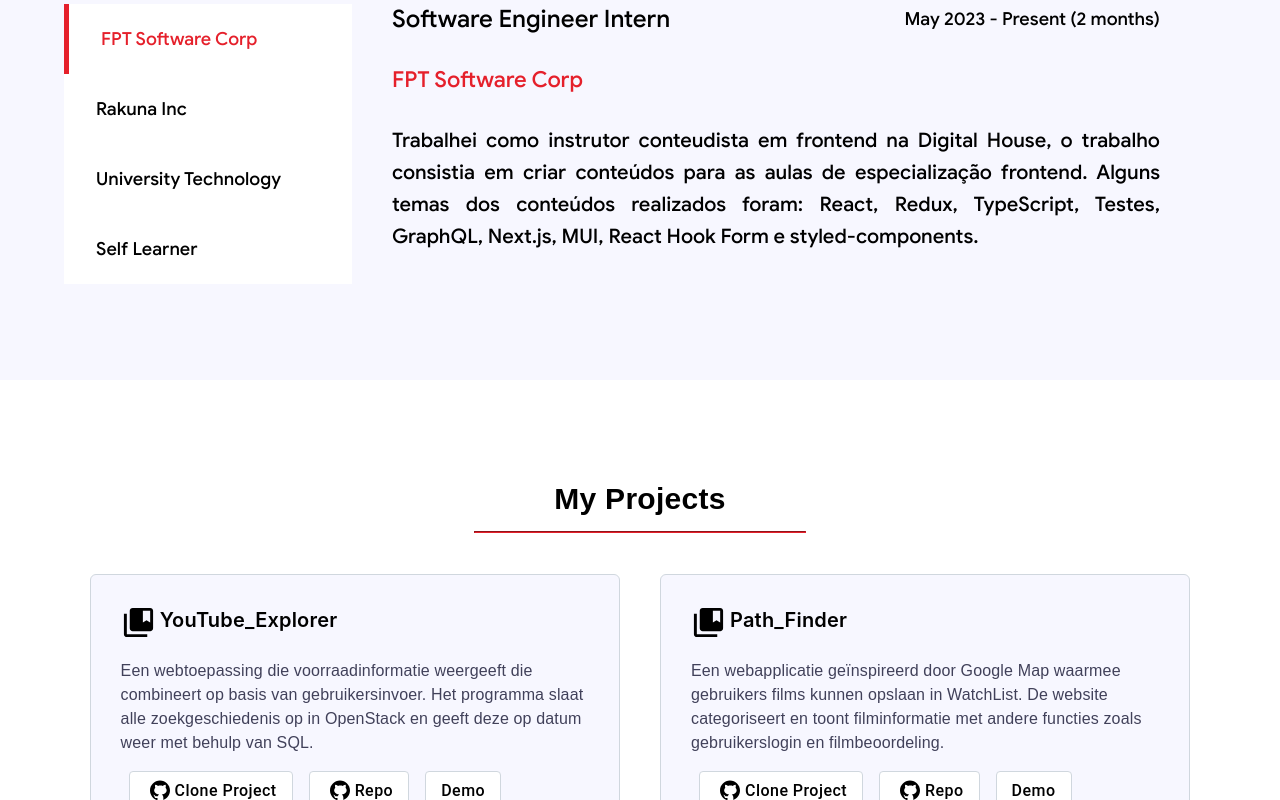
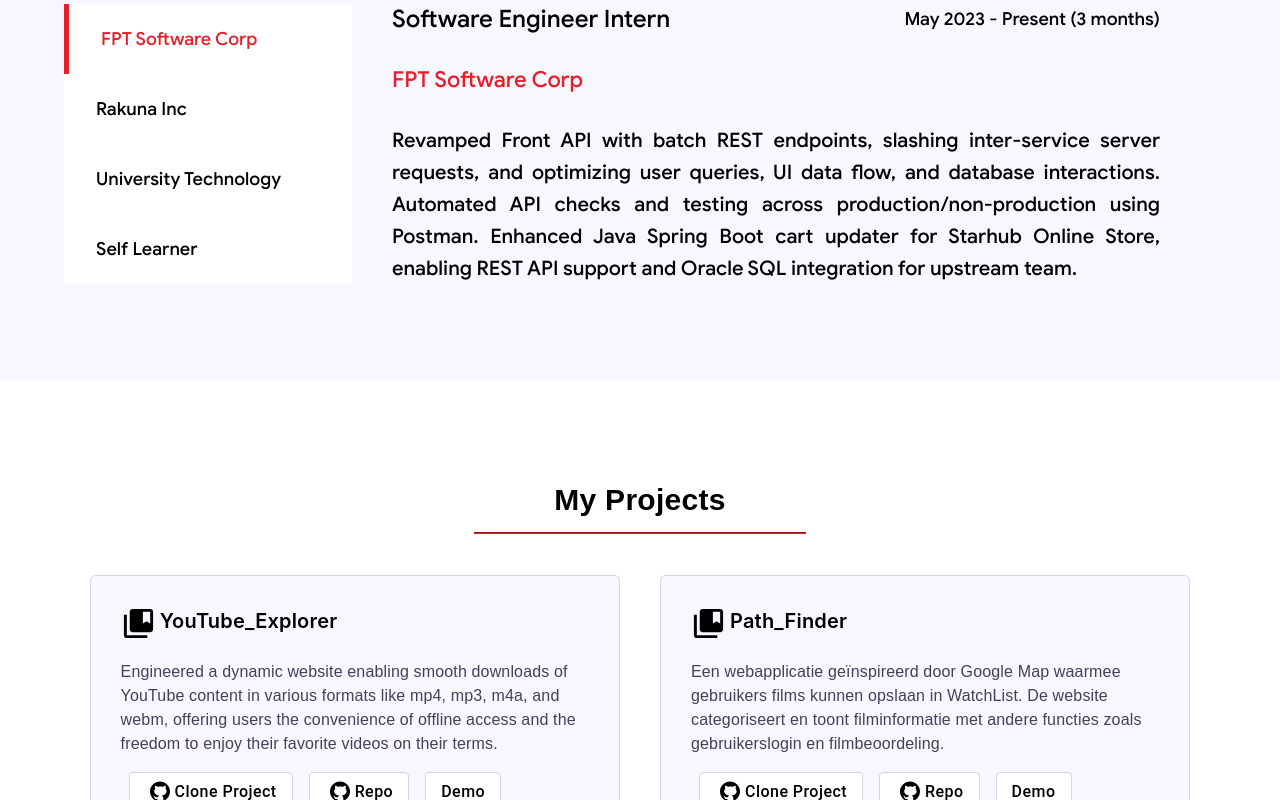
Before and after one commit to AndrewDev1720/portfolio-andrwetran, a React (Create React App) app: page / in a window 1280 px wide. Shown: the part 1780-2580 px from the top of the page. Built offline with nearby package versions, Linux system fonts and the light colour scheme.

Commit message:
adding description

```diff
--- a/src/Component/Experience/TwoColumnComponent.js
+++ b/src/Component/Experience/TwoColumnComponent.js
@@ -6,10 +6,22 @@
   const fontColor = useContext(FontColorContext);
   const reverseFontColor = fontColor === 'white' ? 'black' : 'white'
   const experienceData = [
-    { name: 'FPT Software Corp', title: 'Software Engineer Intern', duration: 'May 2023 - Present (2 months)', description: 'Trabalhei como instrutor conteudista em frontend na Digital House, o trabalho consistia em criar conteúdos para as aulas de especialização frontend. Alguns temas dos conteúdos realizados foram: React, Redux, TypeScript, Testes, GraphQL, Next.js, MUI, React Hook Form e styled-components.'},
-    { name: 'Rakuna Inc', title: 'Software Engineer Intern', duration: 'May 2022 - Dec 2022 (6 months)', description: 'expTrabalhei como Social Media e Designer na Zuplae que é um escola de programação, onde teve como foco as criações de conteúdos sobre programação para a comunidade dev através das redes sociais.erience'},
-    { name: 'University Technology', title: 'Academic Mentor', duration: 'Jan 2022 - Sep 2022 (8 months)', description: 'Realizei o estágio na ContWeb, uma empresa de contabilidade. Onde pela primeira vez tive experiência com o React. Além do desenvolvimento frontend criei os designs da nova plataforma da empresa.'},
-    { name: 'Self Learner', title: 'Explorer', description: 'Trabalhei como Social Media e Designer no Código Fonte TV, onde teve como foco as criações de conteúdos sobre programação para a comunidade dev através das redes sociais.'},
+    { name: 'FPT Software Corp',
+      title: 'Software Engineer Intern',
+      duration: 'May 2023 - Present (3 months)',
+      description: 'Revamped Front API with batch REST endpoints, slashing inter-service server requests, and optimizing user queries, UI data flow, and database interactions. Automated API checks and testing across production/non-production using Postman. Enhanced Java Spring Boot cart updater for Starhub Online Store, enabling REST API support and Oracle SQL integration for upstream team.'},
+    { name: 'Rakuna Inc',
+      title: 'Software Engineer Intern',
+      duration: 'May 2022 - Dec 2022 (6 months)',
+      description: 'Collaborated on CRM release with Designer and Tester with Agile workflow, Confluence, Jira, and Bitbucket. Restructured Interview Scheduling emails with Ruby and Javascript. Enhanced mailer MVC model for scalability via modular programming and RESTful APIs using SendGrid, Sidekiq, and Redis. Revamped Form Validation, optimized Prospect search with ReactJS, Yup, and ElasticSearch'},
+    { name: 'University Technology',
+      title: 'Academic Mentor',
+      duration: 'Jan 2022 - Sep 2022 (8 months)',
+      description: 'Engaged in one-on-one Java OOP & Data Structures tutoring sessions, driving grade enhancements of 15% to 25% among students. Simultaneously, partnered with faculty to craft personalized coursework, leading to a 18% increase in the retention rate of at-risk students.'},
+    { name: 'Self Learner',
+      title: 'Explorer',
+      duration: 'July 2002 - ∞',
+      description: "Embark on a thrilling life journey, where learning never stops. Adapt and acquire fresh skills, while forging meaningful connections and sharing stories along the way. I'm glad you are here with me!"},
   ];
   const options = experienceData;
   const [selected, setSelect] = useState(options[0]);
--- a/src/Component/Introduction/IntroContainer.js
+++ b/src/Component/Introduction/IntroContainer.js
@@ -150,7 +150,7 @@
                 allowFullScreen
                 style={{
                   position: "absolute",
-                  marginLeft: '32.5%',
+                  marginLeft: '32.4%',
                   marginTop: '28.15%',
                   zIndex: "1",
                   borderRadius: "2%",
@@ -195,7 +195,7 @@
                 <Typography sx={paragraph} align='left'>
                   The blend of logic and creativity in coding fuels my drive as a software engineer. As an explorer, I am constantly seeking innovation from new knowledge and skills to broaden my experience and career path.
                   Above all, making meaningful connections and taking fresh perspectives are what matter to me the most as my family, friends, and colleagues have laid the cornerstones for my identity and aspiration.
-                  I hope to contribute to those in need and fulfill my role in the evolution cycle.
+                  I hope to contribute to those in need and fulfill my role in the evolution cycle. I'd love to hear your stories!
                 </Typography>
               </motion.div>
             </Grid>
--- a/src/Component/Project/ProjectContainer.js
+++ b/src/Component/Project/ProjectContainer.js
@@ -16,8 +16,8 @@
   {
     title: 'YouTube_Explorer',
     image: demoPhoto,
-    skills: ['HTML', 'CSS', 'Javascript', 'JQuery', 'AJAX', 'API'],
-    description: 'Een webtoepassing die voorraadinformatie weergeeft die combineert op basis van gebruikersinvoer. Het programma slaat alle zoekgeschiedenis op in OpenStack en geeft deze op datum weer met behulp van SQL.'
+    skills: ['PHP', 'HTML', 'CSS', 'Javascript', 'JQuery', 'AJAX', 'API'],
+    description: 'Engineered a dynamic website enabling smooth downloads of YouTube content in various formats like mp4, mp3, m4a, and webm, offering users the convenience of offline access and the freedom to enjoy their favorite videos on their terms.'
   },
   {
     title: 'Path_Finder',
```
